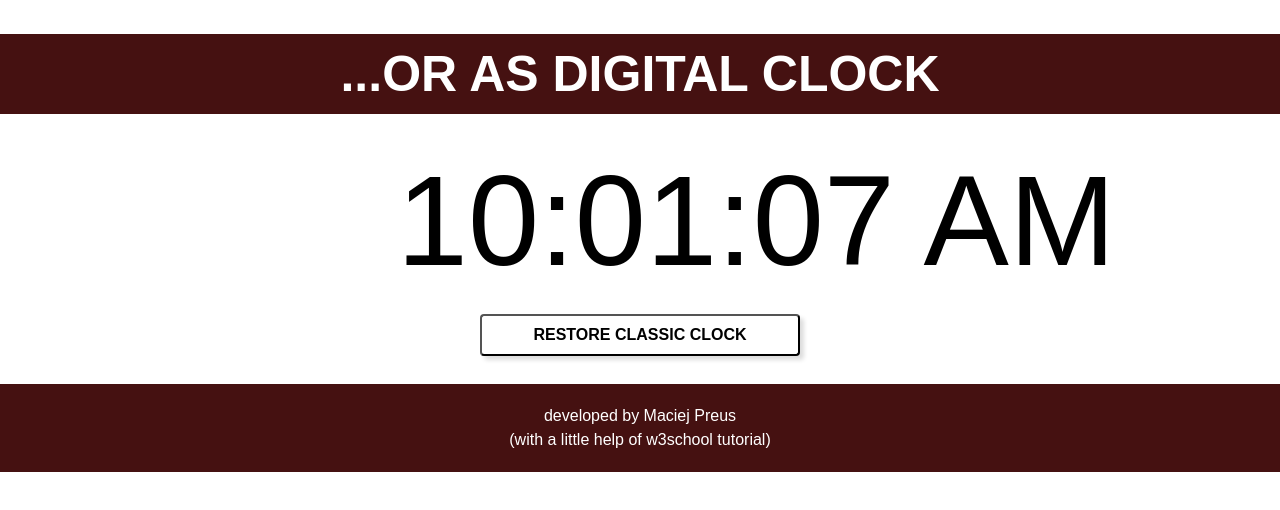
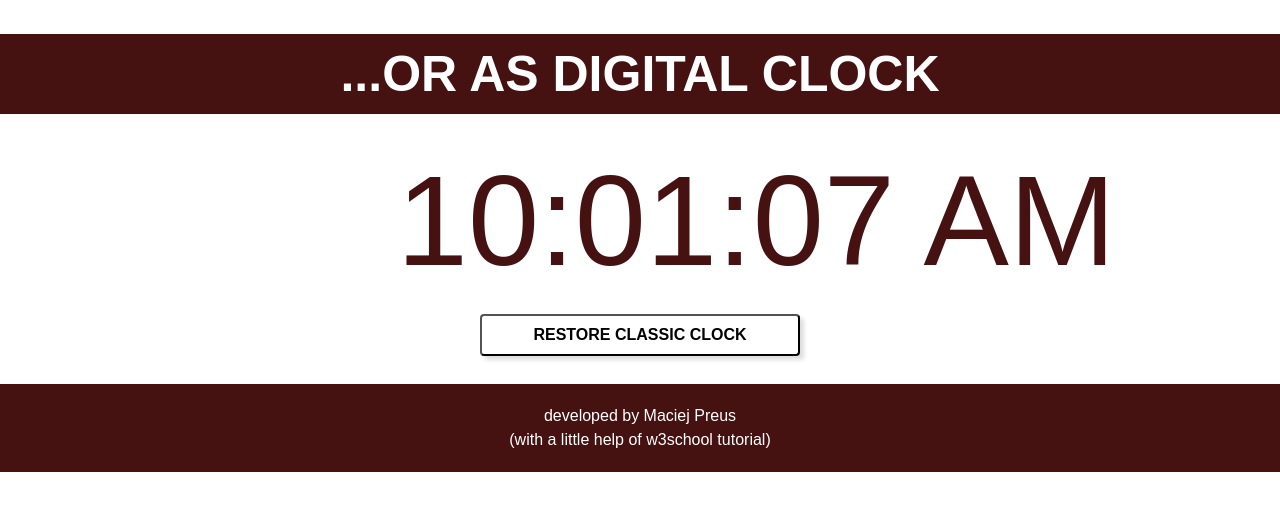
Before and after one commit to mpreus/canvas_clock, a plain HTML site: page index.html in a window 1280 px wide. Both pictures are taken after a click on the button "CHANGE THE CLOCK FOR DIGITAL". Drawn offline with Linux system fonts and the light colour scheme.

```diff
--- a/script/script.js
+++ b/script/script.js
@@ -118,6 +118,7 @@ function init() {
 			digitalClock.classList.add("makeVisible");
 			digitalClock.style.fontSize = "10vw";
 			digitalClock.style.marginLeft = "31vw";
+			digitalClock.style.color = "#451111";
 
 		/* zmień tekst na tytule */
 			titleBanner.innerText = "...or as digital clock";
@@ -145,5 +146,4 @@ function init() {
 		}
 	}
 
-
 }
```
Also changed, not shown: index.html (+1 -1 lines), README.txt (added).
